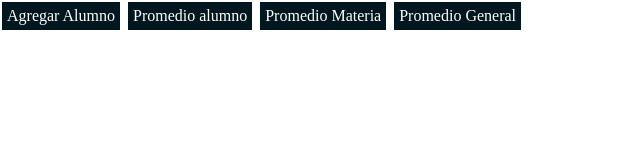
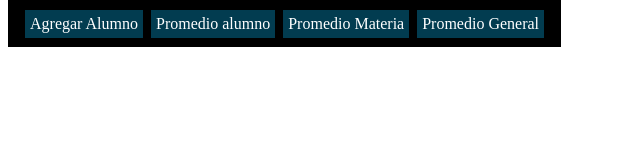
Before and after one commit to JobMoreno-UDG/servidor_web, a plain HTML site: page index.html in a window 1280 px wide. Shown: the whole page, without its empty margins (0-640 px from the left). Drawn offline with Linux system fonts and the light colour scheme.

Commit message:
version 2.0

```diff
--- a/index.html
+++ b/index.html
@@ -1,26 +1,30 @@
 <DOCTYPE html>
     <html>
         <head>
-            <title>Escuela</title>
+            <title>Index</title>
             <style>
-                *{
-                    margin: 0;
-                    padding: 0;
-                }
                 a{
                     text-decoration: none;
                     padding: 5px;
-                    background-color: #00171f;
+                    background-color: #023c50;
                     margin:2px;
                     color: white;
                     display: inline-block;
+                    align-self: center;
+                }
+                .enlaces{
+                    background: #000;
+                    padding: 15px;
+
                 }
             </style>
         </head>
         <body>
-            <a href="/agregar">Agregar Alumno</a>
-            <a href="/promedio_alumno">Promedio alumno</a>
-            <a href="/promedio_materia">Promedio Materia</a>
-            <a href="/promedio_general">Promedio General</a>
+            <span class="enlaces">
+                <a href="/agregar">Agregar Alumno</a>
+                <a href="/promedio_alumno">Promedio alumno</a>
+                <a href="/promedio_materia">Promedio Materia</a>
+                <a href="/promedio_general">Promedio General</a>
+            </span>
         </body>
     </html>
```
